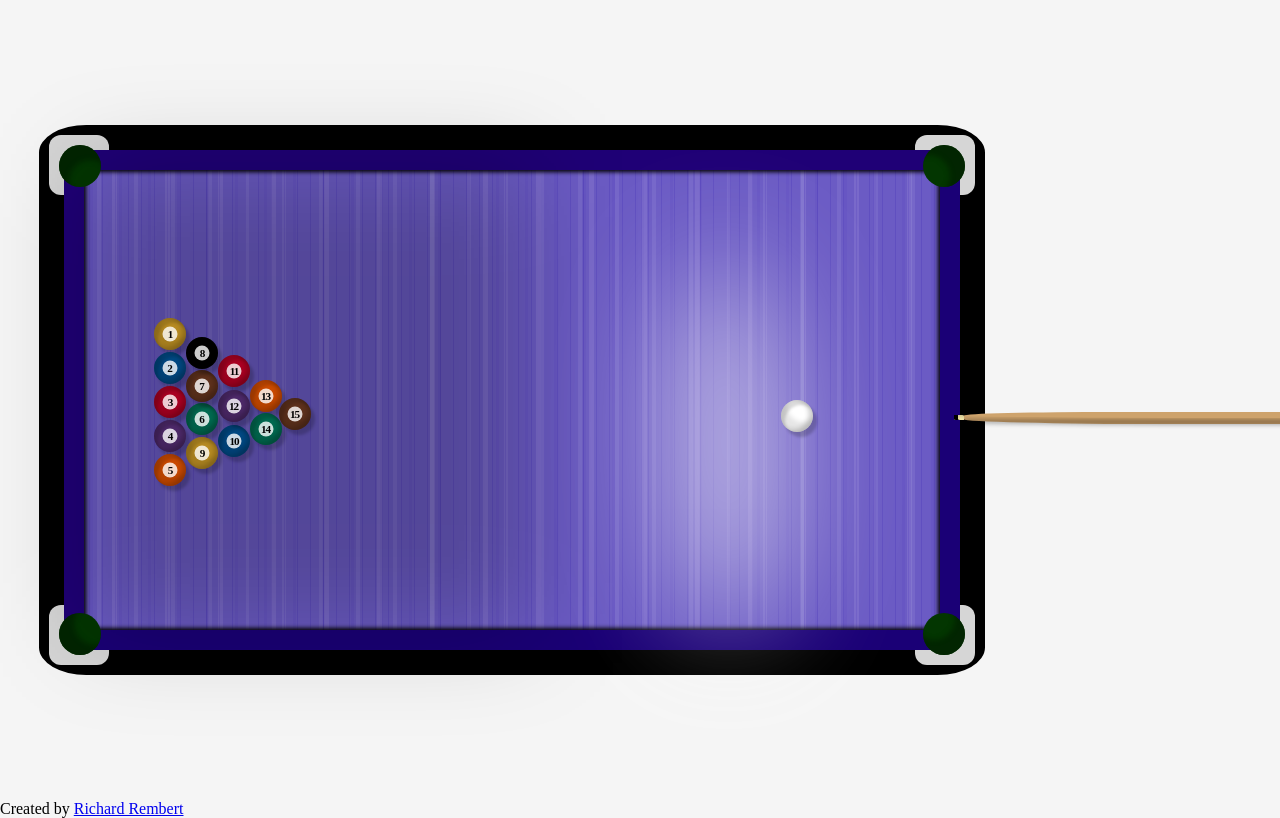
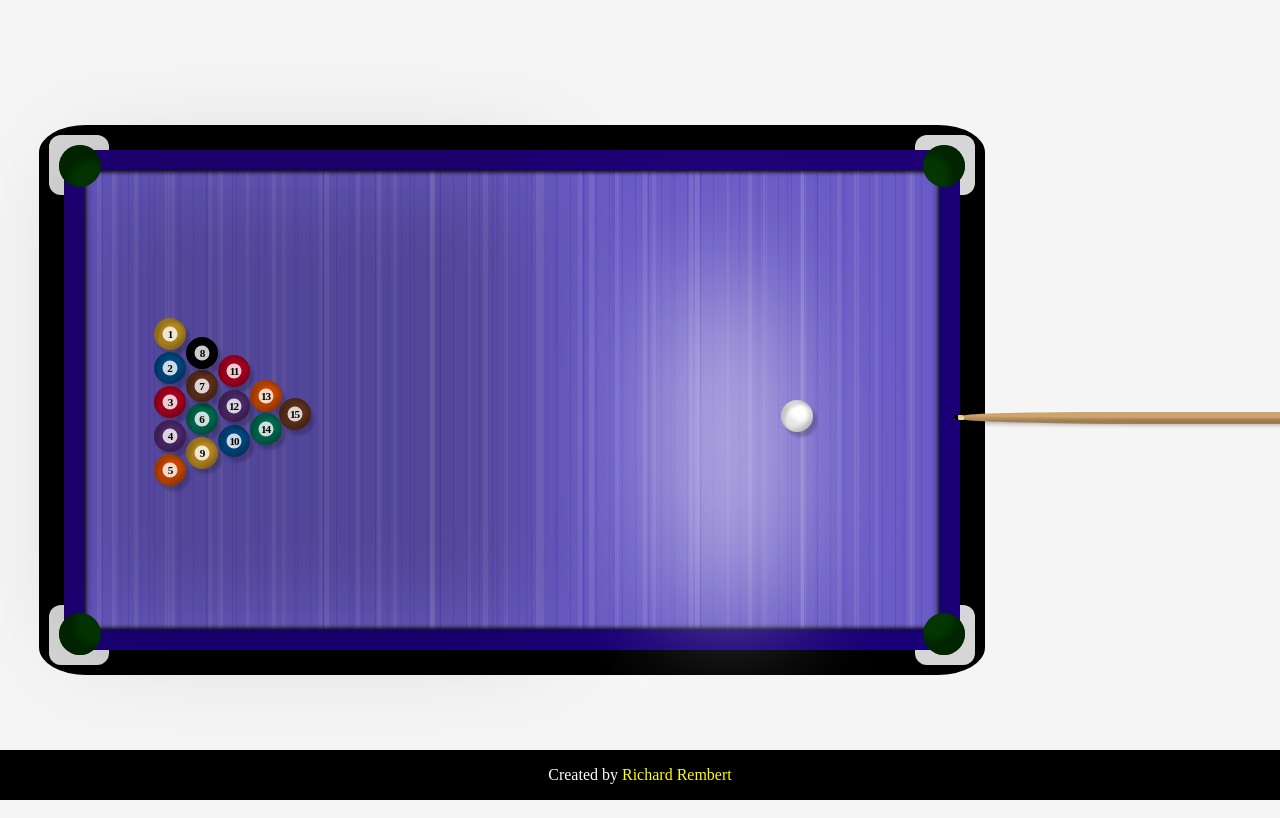
Before and after one commit to rembertdesigns/Snooker-Table-Pure-CSS, a plain HTML site: page index.html in a window 1280 px wide. Shown: the top 818 px of the page. Drawn offline with Linux system fonts and the light colour scheme.

Commit message:
Added Balls & Footer

```diff
--- a/style.css
+++ b/style.css
@@ -506,3 +506,24 @@ body{
     transform: rotate3d(180deg);
   }
 }
+.footer {
+	position: absolute;
+	right: 0;
+	bottom: 0;
+	left: 0;
+	padding: 1rem;
+	background-color: #000;
+	text-align: center;
+  }
+  .footer p {
+  text-decoration: none;
+  color: #fff;
+  }
+  .footer a {
+	text-decoration: none;
+	color: yellow;
+  }
+  .footer a:hover {
+	text-decoration: underline;
+	color: red;
+  }
```
